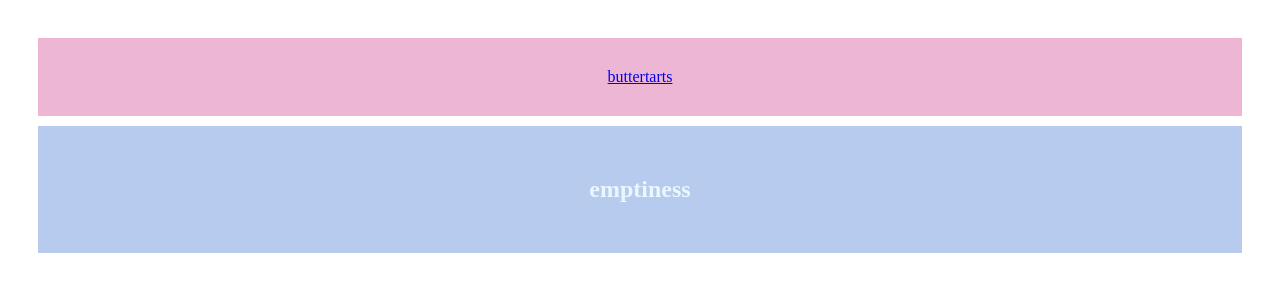
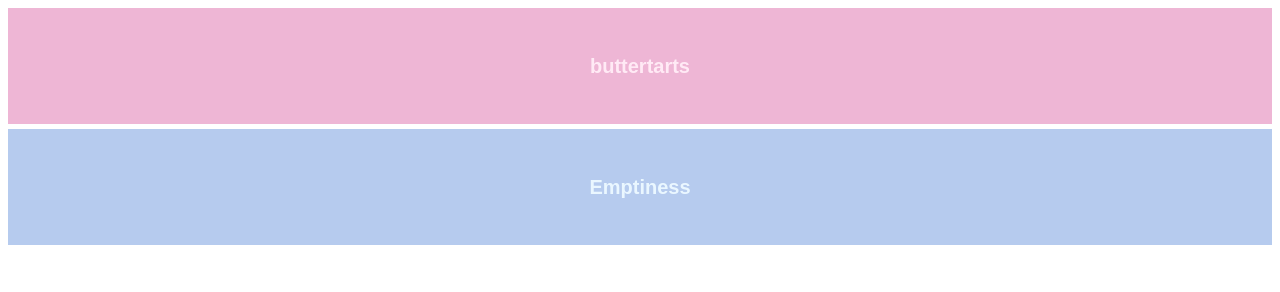
Before and after one commit to Etoilaria/Recipes-Website, a plain HTML site: page Odin-Recipes/index.html in a window 1280 px wide. Drawn offline with Linux system fonts and the light colour scheme.

Commit message:
Main Page Buttons
- Started styling main page
- Created buttons that link to different pages
- Changed button colours

```diff
--- a/Odin-Recipes/index.html
+++ b/Odin-Recipes/index.html
@@ -9,11 +9,17 @@
 </head>
 <body>
     <div class="recipes">
-        <div class="buttertarts">
-            <a href=file:///Users/VirayHome/Desktop/The%20Odin%20Project/My%20Websites/Odin-Recipes/buttertart.html>buttertarts</a>
+        <div>
+            <a href=file:///Users/VirayHome/Desktop/The%20Odin%20Project/My%20Websites/Odin-Recipes/buttertart.html>
+                <button class ="buttertarts">
+                    <h2>buttertarts</h2>
+                </button>
+            </a>
         </div>
-        <div class="empty">
-            <h2>emptiness</h2>
+        <div>
+            <button class ="empty">
+                <h2>Emptiness</h2>
+            </button>
         </div>
     </div>
 </body>
--- a/Odin-Recipes/stylesindex.css
+++ b/Odin-Recipes/stylesindex.css
@@ -1,14 +1,23 @@
-div{
-    padding: 30px;
-    text-align: center;
-    margin-bottom: 10px;
 
-}
 .buttertarts{
     background-color: #eeb6d5;
     color: #ffeaf5;
+    border: #ffeaf5;
+    padding: 30px;
+    text-align: center;
+    margin-bottom: 5px;
+    width: 100%;
+
+    flex: 1;
 }
 .empty{
     background-color: #b6cbee;
     color: #eaf7ff;
+    border: #eaf7ff;
+    padding: 30px;
+    text-align: center;
+    margin-bottom: 5px;
+    width: 100%;
+
+    flex: 1;
 }
```
